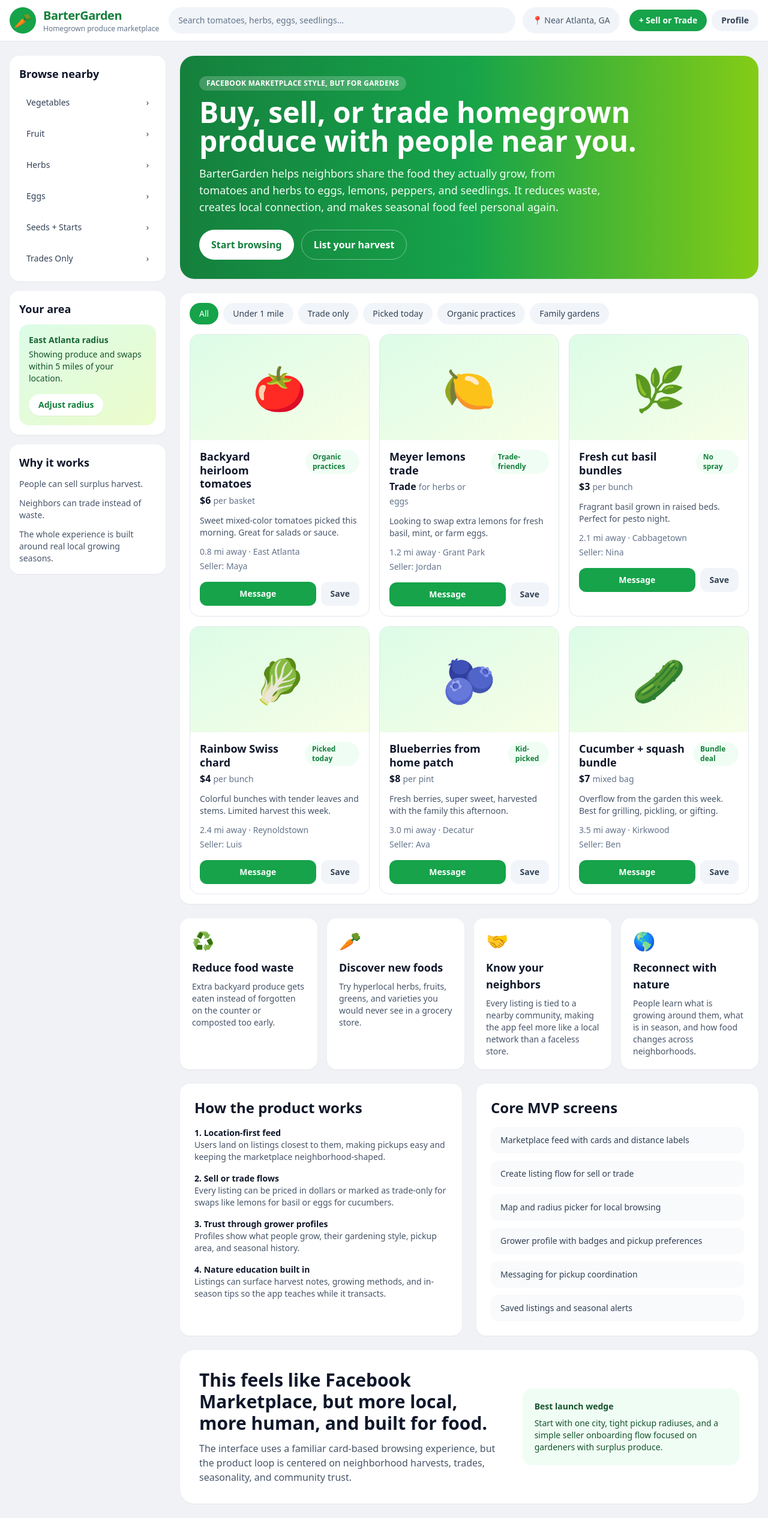
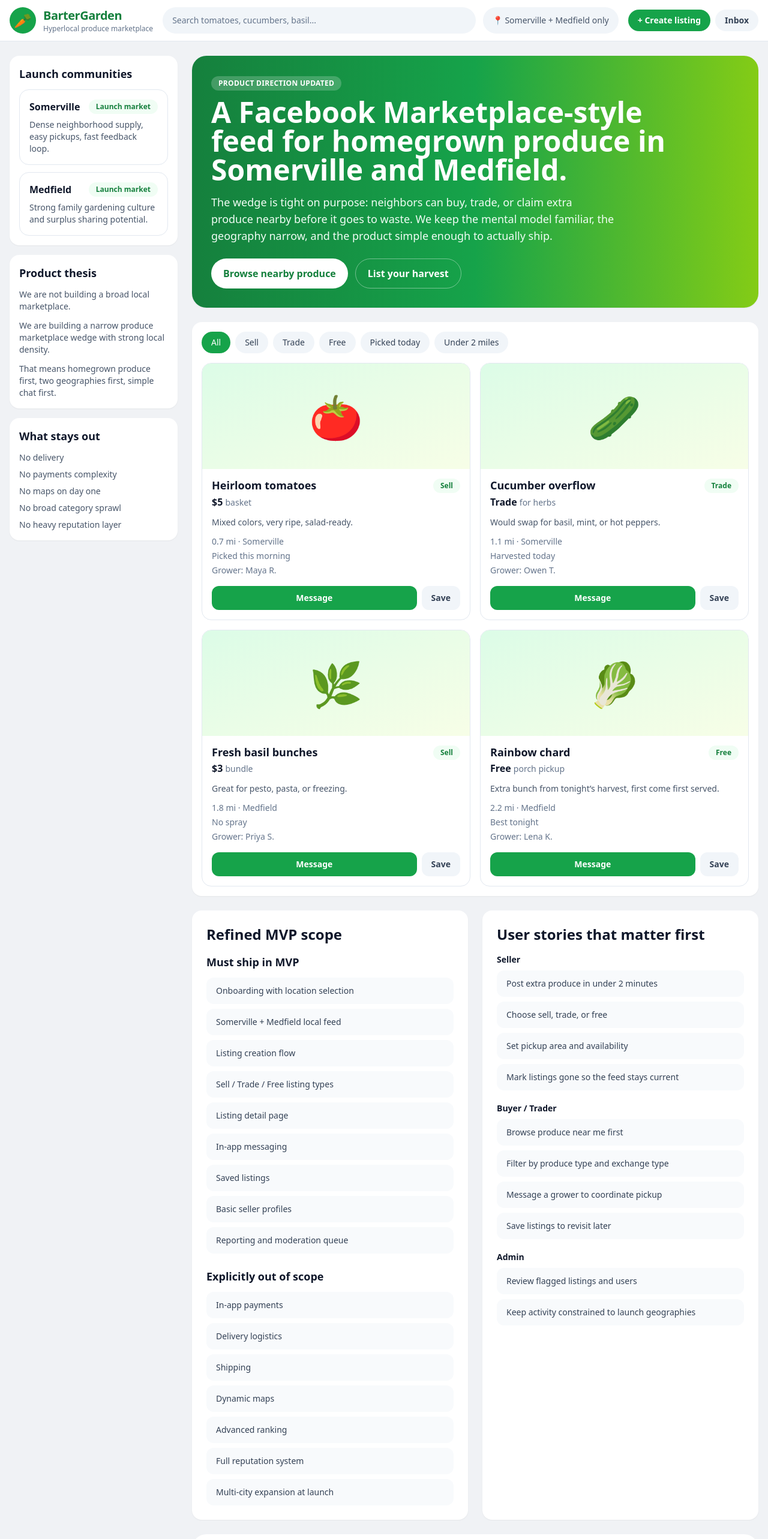
Before and after one commit to dishraters/bartergarden, a Next.js app: page / in a window 1280 px wide. Shown: the top 2566 px of the page at 60% size. Before the commit the page ends 2531 px from the top, so only its background shows below. Built offline with nearby package versions, Linux system fonts and the light colour scheme.

Commit message:
Refine BarterGarden MVP around seed communities

```diff
--- a/src/app/page.tsx
+++ b/src/app/page.tsx
@@ -1,200 +1,195 @@
 import type { Metadata } from 'next'
-import Link from 'next/link'
 
 export const metadata: Metadata = {
-  title: 'BarterGarden | Local homegrown produce marketplace',
+  title: 'BarterGarden | Hyperlocal produce marketplace',
   description:
-    'BarterGarden is a neighborhood-first marketplace for buying, selling, and trading homegrown produce nearby.',
+    'A Facebook Marketplace-style app for buying, selling, and trading homegrown produce in Somerville and Medfield.',
   alternates: {
     canonical: '/',
   },
   openGraph: {
     title: 'BarterGarden',
     description:
-      'A location-based marketplace for homegrown produce, swaps, and neighbor-to-neighbor food discovery.',
+      'Hyperlocal homegrown produce marketplace for Somerville and Medfield.',
     url: '/',
     type: 'website',
   },
 }
 
-const categories = [
-  'Vegetables',
-  'Fruit',
-  'Herbs',
-  'Eggs',
-  'Seeds + Starts',
-  'Trades Only',
+const launchAreas = [
+  {
+    name: 'Somerville',
+    status: 'Launch market',
+    blurb: 'Dense neighborhood supply, easy pickups, fast feedback loop.',
+  },
+  {
+    name: 'Medfield',
+    status: 'Launch market',
+    blurb: 'Strong family gardening culture and surplus sharing potential.',
+  },
 ]
+
+const filters = ['All', 'Sell', 'Trade', 'Free', 'Picked today', 'Under 2 miles']
 
 const listings = [
   {
     id: 1,
-    title: 'Backyard heirloom tomatoes',
-    price: '$6',
-    unit: 'per basket',
-    location: '0.8 mi away · East Atlanta',
-    seller: 'Maya',
-    badge: 'Organic practices',
-    image: '🍅',
-    description: 'Sweet mixed-color tomatoes picked this morning. Great for salads or sauce.',
+    emoji: '🍅',
+    title: 'Heirloom tomatoes',
+    mode: 'Sell',
+    price: '$5',
+    unit: 'basket',
+    area: '0.7 mi · Somerville',
+    freshness: 'Picked this morning',
+    grower: 'Maya R.',
+    note: 'Mixed colors, very ripe, salad-ready.',
   },
   {
     id: 2,
-    title: 'Meyer lemons trade',
+    emoji: '🥒',
+    title: 'Cucumber overflow',
+    mode: 'Trade',
     price: 'Trade',
-    unit: 'for herbs or eggs',
-    location: '1.2 mi away · Grant Park',
-    seller: 'Jordan',
-    badge: 'Trade-friendly',
-    image: '🍋',
-    description: 'Looking to swap extra lemons for fresh basil, mint, or farm eggs.',
+    unit: 'for herbs',
+    area: '1.1 mi · Somerville',
+    freshness: 'Harvested today',
+    grower: 'Owen T.',
+    note: 'Would swap for basil, mint, or hot peppers.',
   },
   {
     id: 3,
-    title: 'Fresh cut basil bundles',
+    emoji: '🌿',
+    title: 'Fresh basil bunches',
+    mode: 'Sell',
     price: '$3',
-    unit: 'per bunch',
-    location: '2.1 mi away · Cabbagetown',
-    seller: 'Nina',
-    badge: 'No spray',
-    image: '🌿',
-    description: 'Fragrant basil grown in raised beds. Perfect for pesto night.',
+    unit: 'bundle',
+    area: '1.8 mi · Medfield',
+    freshness: 'No spray',
+    grower: 'Priya S.',
+    note: 'Great for pesto, pasta, or freezing.',
   },
   {
     id: 4,
-    title: 'Rainbow Swiss chard',
-    price: '$4',
-    unit: 'per bunch',
-    location: '2.4 mi away · Reynoldstown',
-    seller: 'Luis',
-    badge: 'Picked today',
-    image: '🥬',
-    description: 'Colorful bunches with tender leaves and stems. Limited harvest this week.',
-  },
-  {
-    id: 5,
-    title: 'Blueberries from home patch',
-    price: '$8',
-    unit: 'per pint',
-    location: '3.0 mi away · Decatur',
-    seller: 'Ava',
-    badge: 'Kid-picked',
-    image: '🫐',
-    description: 'Fresh berries, super sweet, harvested with the family this afternoon.',
-  },
-  {
-    id: 6,
-    title: 'Cucumber + squash bundle',
-    price: '$7',
-    unit: 'mixed bag',
-    location: '3.5 mi away · Kirkwood',
-    seller: 'Ben',
-    badge: 'Bundle deal',
-    image: '🥒',
-    description: 'Overflow from the garden this week. Best for grilling, pickling, or gifting.',
+    emoji: '🥬',
+    title: 'Rainbow chard',
+    mode: 'Free',
+    price: 'Free',
+    unit: 'porch pickup',
+    area: '2.2 mi · Medfield',
+    freshness: 'Best tonight',
+    grower: 'Lena K.',
+    note: 'Extra bunch from tonight’s harvest, first come first served.',
   },
 ]
 
-const benefits = [
+const userStories = {
+  sellers: [
+    'Post extra produce in under 2 minutes',
+    'Choose sell, trade, or free',
+    'Set pickup area and availability',
+    'Mark listings gone so the feed stays current',
+  ],
+  buyers: [
+    'Browse produce near me first',
+    'Filter by produce type and exchange type',
+    'Message a grower to coordinate pickup',
+    'Save listings to revisit later',
+  ],
+  admins: [
+    'Review flagged listings and users',
+    'Keep activity constrained to launch geographies',
+  ],
+}
+
+const roadmap = [
   {
-    title: 'Reduce food waste',
-    body: 'Extra backyard produce gets eaten instead of forgotten on the counter or composted too early.',
-    icon: '♻️',
+    title: 'Must ship in MVP',
+    items: [
+      'Onboarding with location selection',
+      'Somerville + Medfield local feed',
+      'Listing creation flow',
+      'Sell / Trade / Free listing types',
+      'Listing detail page',
+      'In-app messaging',
+      'Saved listings',
+      'Basic seller profiles',
+      'Reporting and moderation queue',
+    ],
   },
   {
-    title: 'Discover new foods',
-    body: 'Try hyperlocal herbs, fruits, greens, and varieties you would never see in a grocery store.',
-    icon: '🥕',
-  },
-  {
-    title: 'Know your neighbors',
-    body: 'Every listing is tied to a nearby community, making the app feel more like a local network than a faceless store.',
-    icon: '🤝',
-  },
-  {
-    title: 'Reconnect with nature',
-    body: 'People learn what is growing around them, what is in season, and how food changes across neighborhoods.',
-    icon: '🌎',
+    title: 'Explicitly out of scope',
+    items: [
+      'In-app payments',
+      'Delivery logistics',
+      'Shipping',
+      'Dynamic maps',
+      'Advanced ranking',
+      'Full reputation system',
+      'Multi-city expansion at launch',
+    ],
   },
 ]
 
 export default function Home() {
-  const structuredData = {
-    '@context': 'https://schema.org',
-    '@type': 'WebApplication',
-    name: 'BarterGarden',
-    applicationCategory: 'ShoppingApplication',
-    operatingSystem: 'Web',
-    description:
-      'BarterGarden is a location-based marketplace where neighbors buy, sell, and trade homegrown produce.',
-    offers: {
-      '@type': 'Offer',
-      price: '0',
-      priceCurrency: 'USD',
-    },
-  }
-
   return (
     <div className="min-h-screen bg-[#f0f2f5] text-slate-900">
-      <script type="application/ld+json" dangerouslySetInnerHTML={{ __html: JSON.stringify(structuredData) }} />
-
       <header className="sticky top-0 z-30 border-b border-slate-200 bg-white">
         <div className="mx-auto flex max-w-7xl items-center gap-4 px-4 py-3">
           <div className="flex items-center gap-3">
             <div className="flex h-11 w-11 items-center justify-center rounded-full bg-green-600 text-2xl text-white">🥕</div>
             <div>
               <div className="text-xl font-bold tracking-tight text-green-700">BarterGarden</div>
-              <div className="text-xs text-slate-500">Homegrown produce marketplace</div>
+              <div className="text-xs text-slate-500">Hyperlocal produce marketplace</div>
             </div>
           </div>
-
           <div className="hidden flex-1 items-center gap-3 md:flex">
             <div className="flex-1 rounded-full bg-slate-100 px-4 py-3 text-sm text-slate-500">
-              Search tomatoes, herbs, eggs, seedlings...
+              Search tomatoes, cucumbers, basil...
             </div>
-            <div className="rounded-full bg-slate-100 px-4 py-3 text-sm text-slate-600">📍 Near Atlanta, GA</div>
+            <div className="rounded-full bg-slate-100 px-4 py-3 text-sm text-slate-600">📍 Somerville + Medfield only</div>
           </div>
-
           <div className="ml-auto flex items-center gap-2">
-            <button className="rounded-full bg-green-600 px-4 py-2 text-sm font-semibold text-white">+ Sell or Trade</button>
-            <button className="rounded-full bg-slate-100 px-4 py-2 text-sm font-semibold text-slate-700">Profile</button>
+            <button className="rounded-full bg-green-600 px-4 py-2 text-sm font-semibold text-white">+ Create listing</button>
+            <button className="rounded-full bg-slate-100 px-4 py-2 text-sm font-semibold text-slate-700">Inbox</button>
           </div>
         </div>
       </header>
 
       <main className="mx-auto max-w-7xl px-4 py-6">
-        <section className="grid gap-6 lg:grid-cols-[260px_minmax(0,1fr)]">
+        <section className="grid gap-6 lg:grid-cols-[280px_minmax(0,1fr)]">
           <aside className="space-y-4">
             <div className="rounded-2xl bg-white p-4 shadow-sm">
-              <h2 className="mb-3 text-lg font-bold">Browse nearby</h2>
-              <div className="space-y-2">
-                {categories.map((category) => (
-                  <button
-                    key={category}
-                    className="flex w-full items-center justify-between rounded-xl px-3 py-3 text-left text-sm font-medium text-slate-700 transition hover:bg-green-50 hover:text-green-700"
-                  >
-                    <span>{category}</span>
-                    <span>›</span>
-                  </button>
+              <h2 className="mb-3 text-lg font-bold">Launch communities</h2>
+              <div className="space-y-3">
+                {launchAreas.map((area) => (
+                  <div key={area.name} className="rounded-2xl border border-slate-200 p-4">
+                    <div className="flex items-center justify-between gap-3">
+                      <div className="font-semibold">{area.name}</div>
+                      <span className="rounded-full bg-green-50 px-3 py-1 text-xs font-semibold text-green-700">{area.status}</span>
+                    </div>
+                    <p className="mt-2 text-sm text-slate-600">{area.blurb}</p>
+                  </div>
                 ))}
               </div>
             </div>
 
             <div className="rounded-2xl bg-white p-4 shadow-sm">
-              <h3 className="mb-3 text-lg font-bold">Your area</h3>
-              <div className="rounded-2xl bg-gradient-to-br from-green-100 to-lime-100 p-4">
-                <p className="text-sm font-semibold text-green-800">East Atlanta radius</p>
-                <p className="mt-1 text-sm text-green-900">Showing produce and swaps within 5 miles of your location.</p>
-                <button className="mt-4 rounded-full bg-white px-4 py-2 text-sm font-semibold text-green-700 shadow-sm">Adjust radius</button>
+              <h3 className="mb-3 text-lg font-bold">Product thesis</h3>
+              <div className="space-y-3 text-sm text-slate-600">
+                <p>We are not building a broad local marketplace.</p>
+                <p>We are building a narrow produce marketplace wedge with strong local density.</p>
+                <p>That means homegrown produce first, two geographies first, simple chat first.</p>
               </div>
             </div>
 
             <div className="rounded-2xl bg-white p-4 shadow-sm">
-              <h3 className="mb-3 text-lg font-bold">Why it works</h3>
-              <div className="space-y-3 text-sm text-slate-600">
-                <p>People can sell surplus harvest.</p>
-                <p>Neighbors can trade instead of waste.</p>
-                <p>The whole experience is built around real local growing seasons.</p>
+              <h3 className="mb-3 text-lg font-bold">What stays out</h3>
+              <div className="space-y-2 text-sm text-slate-600">
+                <div>No delivery</div>
+                <div>No payments complexity</div>
+                <div>No maps on day one</div>
+                <div>No broad category sprawl</div>
+                <div>No heavy reputation layer</div>
               </div>
             </div>
           </aside>
@@ -203,16 +198,16 @@ export default function Home() {
             <section className="rounded-3xl bg-gradient-to-r from-green-700 via-green-600 to-lime-500 p-6 text-white shadow-sm md:p-8">
               <div className="max-w-3xl">
                 <div className="mb-3 inline-flex rounded-full bg-white/20 px-3 py-1 text-xs font-semibold uppercase tracking-wide">
-                  Facebook Marketplace style, but for gardens
+                  Product direction updated
                 </div>
                 <h1 className="text-3xl font-bold leading-tight md:text-5xl">
-                  Buy, sell, or trade homegrown produce with people near you.
+                  A Facebook Marketplace-style feed for homegrown produce in Somerville and Medfield.
                 </h1>
                 <p className="mt-4 max-w-2xl text-sm text-green-50 md:text-lg">
-                  BarterGarden helps neighbors share the food they actually grow, from tomatoes and herbs to eggs, lemons, peppers, and seedlings. It reduces waste, creates local connection, and makes seasonal food feel personal again.
+                  The wedge is tight on purpose: neighbors can buy, trade, or claim extra produce nearby before it goes to waste. We keep the mental model familiar, the geography narrow, and the product simple enough to actually ship.
                 </p>
                 <div className="mt-6 flex flex-wrap gap-3">
-                  <button className="rounded-full bg-white px-5 py-3 font-semibold text-green-700">Start browsing</button>
+                  <button className="rounded-full bg-white px-5 py-3 font-semibold text-green-700">Browse nearby produce</button>
                   <button className="rounded-full border border-white/40 px-5 py-3 font-semibold text-white">List your harvest</button>
                 </div>
               </div>
@@ -220,21 +215,21 @@ export default function Home() {
 
             <section className="rounded-2xl bg-white p-4 shadow-sm">
               <div className="mb-4 flex flex-wrap gap-2">
-                {['All', 'Under 1 mile', 'Trade only', 'Picked today', 'Organic practices', 'Family gardens'].map((chip) => (
+                {filters.map((chip, index) => (
                   <button
                     key={chip}
-                    className={`rounded-full px-4 py-2 text-sm font-medium ${chip === 'All' ? 'bg-green-600 text-white' : 'bg-slate-100 text-slate-700'}`}
+                    className={`rounded-full px-4 py-2 text-sm font-medium ${index === 0 ? 'bg-green-600 text-white' : 'bg-slate-100 text-slate-700'}`}
                   >
                     {chip}
                   </button>
                 ))}
               </div>
 
-              <div className="grid gap-4 sm:grid-cols-2 xl:grid-cols-3">
+              <div className="grid gap-4 sm:grid-cols-2 xl:grid-cols-2">
                 {listings.map((listing) => (
                   <article key={listing.id} className="overflow-hidden rounded-2xl border border-slate-200 bg-white transition hover:-translate-y-0.5 hover:shadow-md">
                     <div className="flex h-44 items-center justify-center bg-gradient-to-br from-green-100 to-lime-50 text-7xl">
-                      {listing.image}
+                      {listing.emoji}
                     </div>
                     <div className="space-y-3 p-4">
                       <div className="flex items-start justify-between gap-3">
@@ -243,17 +238,15 @@ export default function Home() {
                           <div className="mt-1 text-base font-semibold text-slate-900">{listing.price} <span className="text-sm font-medium text-slate-500">{listing.unit}</span></div>
                         </div>
                         <div className="rounded-full bg-green-50 px-3 py-1 text-xs font-semibold text-green-700">
-                          {listing.badge}
+                          {listing.mode}
                         </div>
                       </div>
-
-                      <p className="text-sm text-slate-600">{listing.description}</p>
-
+                      <p className="text-sm text-slate-600">{listing.note}</p>
                       <div className="space-y-1 text-sm text-slate-500">
-                        <div>{listing.location}</div>
-                        <div>Seller: {listing.seller}</div>
+                        <div>{listing.area}</div>
+                        <div>{listing.freshness}</div>
+                        <div>Grower: {listing.grower}</div>
                       </div>
-
                       <div className="flex gap-2 pt-1">
                         <button className="flex-1 rounded-xl bg-green-600 px-4 py-2.5 text-sm font-semibold text-white">Message</button>
                         <button className="rounded-xl bg-slate-100 px-4 py-2.5 text-sm font-semibold text-slate-700">Save</button>
@@ -264,69 +257,70 @@ export default function Home() {
               </div>
             </section>
 
-            <section className="grid gap-4 md:grid-cols-2 xl:grid-cols-4">
-              {benefits.map((benefit) => (
-                <div key={benefit.title} className="rounded-2xl bg-white p-5 shadow-sm">
-                  <div className="mb-3 text-3xl">{benefit.icon}</div>
-                  <h3 className="mb-2 text-lg font-bold">{benefit.title}</h3>
-                  <p className="text-sm text-slate-600">{benefit.body}</p>
-                </div>
-              ))}
-            </section>
-
             <section className="grid gap-6 lg:grid-cols-2">
               <div className="rounded-2xl bg-white p-6 shadow-sm">
-                <h3 className="text-2xl font-bold">How the product works</h3>
-                <div className="mt-4 space-y-4 text-sm text-slate-600">
-                  <div>
-                    <div className="font-semibold text-slate-900">1. Location-first feed</div>
-                    <p>Users land on listings closest to them, making pickups easy and keeping the marketplace neighborhood-shaped.</p>
-                  </div>
-                  <div>
-                    <div className="font-semibold text-slate-900">2. Sell or trade flows</div>
-                    <p>Every listing can be priced in dollars or marked as trade-only for swaps like lemons for basil or eggs for cucumbers.</p>
-                  </div>
-                  <div>
-                    <div className="font-semibold text-slate-900">3. Trust through grower profiles</div>
-                    <p>Profiles show what people grow, their gardening style, pickup area, and seasonal history.</p>
-                  </div>
-                  <div>
-                    <div className="font-semibold text-slate-900">4. Nature education built in</div>
-                    <p>Listings can surface harvest notes, growing methods, and in-season tips so the app teaches while it transacts.</p>
-                  </div>
+                <h3 className="text-2xl font-bold">Refined MVP scope</h3>
+                <div className="mt-4 space-y-6">
+                  {roadmap.map((section) => (
+                    <div key={section.title}>
+                      <div className="mb-3 text-lg font-semibold">{section.title}</div>
+                      <div className="grid gap-2 text-sm text-slate-700">
+                        {section.items.map((item) => (
+                          <div key={item} className="rounded-xl bg-slate-50 px-4 py-3">
+                            {item}
+                          </div>
+                        ))}
+                      </div>
+                    </div>
+                  ))}
                 </div>
               </div>
 
               <div className="rounded-2xl bg-white p-6 shadow-sm">
-                <h3 className="text-2xl font-bold">Core MVP screens</h3>
-                <div className="mt-4 grid gap-3 text-sm text-slate-700">
-                  {[
-                    'Marketplace feed with cards and distance labels',
-                    'Create listing flow for sell or trade',
-                    'Map and radius picker for local browsing',
-                    'Grower profile with badges and pickup preferences',
-                    'Messaging for pickup coordination',
-                    'Saved listings and seasonal alerts',
-                  ].map((item) => (
-                    <div key={item} className="rounded-xl bg-slate-50 px-4 py-3">
-                      {item}
+                <h3 className="text-2xl font-bold">User stories that matter first</h3>
+                <div className="mt-4 space-y-5 text-sm text-slate-700">
+                  <div>
+                    <div className="mb-2 font-semibold text-slate-900">Seller</div>
+                    <div className="grid gap-2">
+                      {userStories.sellers.map((story) => (
+                        <div key={story} className="rounded-xl bg-slate-50 px-4 py-3">{story}</div>
+                      ))}
                     </div>
-                  ))}
+                  </div>
+                  <div>
+                    <div className="mb-2 font-semibold text-slate-900">Buyer / Trader</div>
+                    <div className="grid gap-2">
+                      {userStories.buyers.map((story) => (
+                        <div key={story} className="rounded-xl bg-slate-50 px-4 py-3">{story}</div>
+                      ))}
+                    </div>
+                  </div>
+                  <div>
+                    <div className="mb-2 font-semibold text-slate-900">Admin</div>
+                    <div className="grid gap-2">
+                      {userStories.admins.map((story) => (
+                        <div key={story} className="rounded-xl bg-slate-50 px-4 py-3">{story}</div>
+                      ))}
+                    </div>
+                  </div>
                 </div>
               </div>
             </section>
 
             <section className="rounded-3xl bg-white p-6 shadow-sm md:p-8">
-              <div className="flex flex-col gap-6 md:flex-row md:items-center md:justify-between">
-                <div className="max-w-2xl">
-                  <h3 className="text-3xl font-bold">This feels like Facebook Marketplace, but more local, more human, and built for food.</h3>
-                  <p className="mt-3 text-slate-600">
-                    The interface uses a familiar card-based browsing experience, but the product loop is centered on neighborhood harvests, trades, seasonality, and community trust.
-                  </p>
+              <div className="flex flex-col gap-6 md:flex-row md:items-start md:justify-between">
+                <div className="max-w-3xl">
+                  <h3 className="text-3xl font-bold">What changed from the original concept</h3>
+                  <div className="mt-4 space-y-3 text-slate-600">
+                    <p>We narrowed the launch to two communities instead of a broad citywide concept.</p>
+                    <p>We tightened the category to homegrown produce only instead of letting the marketplace sprawl.</p>
+                    <p>We kept sell, trade, and free, but removed operational complexity like payments and delivery.</p>
+                    <p>We added moderation and flagging because hyperlocal trust matters even in an early MVP.</p>
+                  </div>
                 </div>
-                <div className="rounded-2xl bg-green-50 p-5 text-sm text-green-900">
-                  <div className="font-bold">Best launch wedge</div>
-                  <div className="mt-2">Start with one city, tight pickup radiuses, and a simple seller onboarding flow focused on gardeners with surplus produce.</div>
+                <div className="rounded-2xl bg-green-50 p-5 text-sm text-green-900 md:max-w-sm">
+                  <div className="font-bold">Recommended next build step</div>
+                  <div className="mt-2">Turn this live concept page into a real data-backed feed with location onboarding, listing creation, detail pages, and messaging. Keep the geography locked to Somerville and Medfield until supply is dense.</div>
                 </div>
               </div>
             </section>
```
Also changed, not shown: 1 other file (tests, documents, lock files or other folders).
